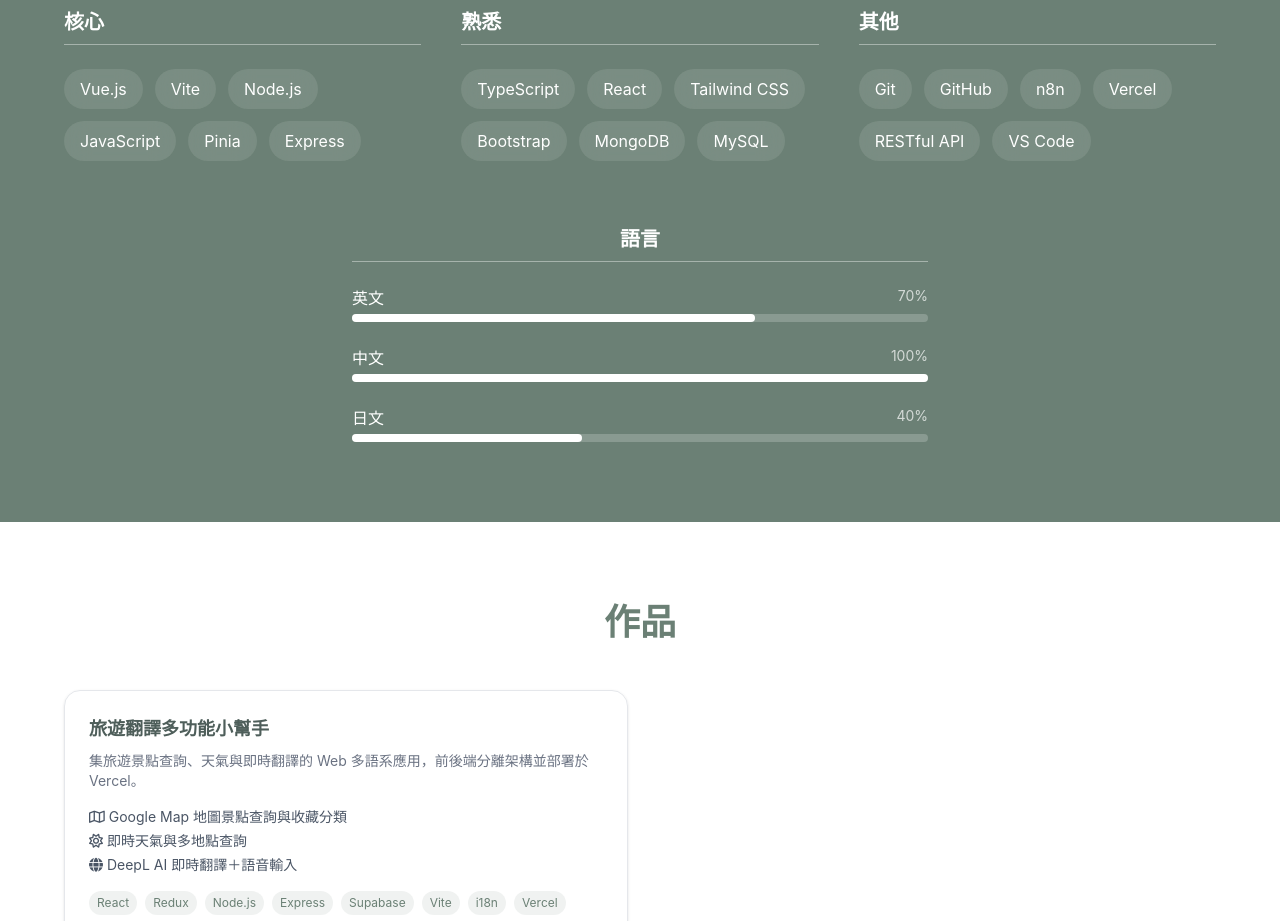
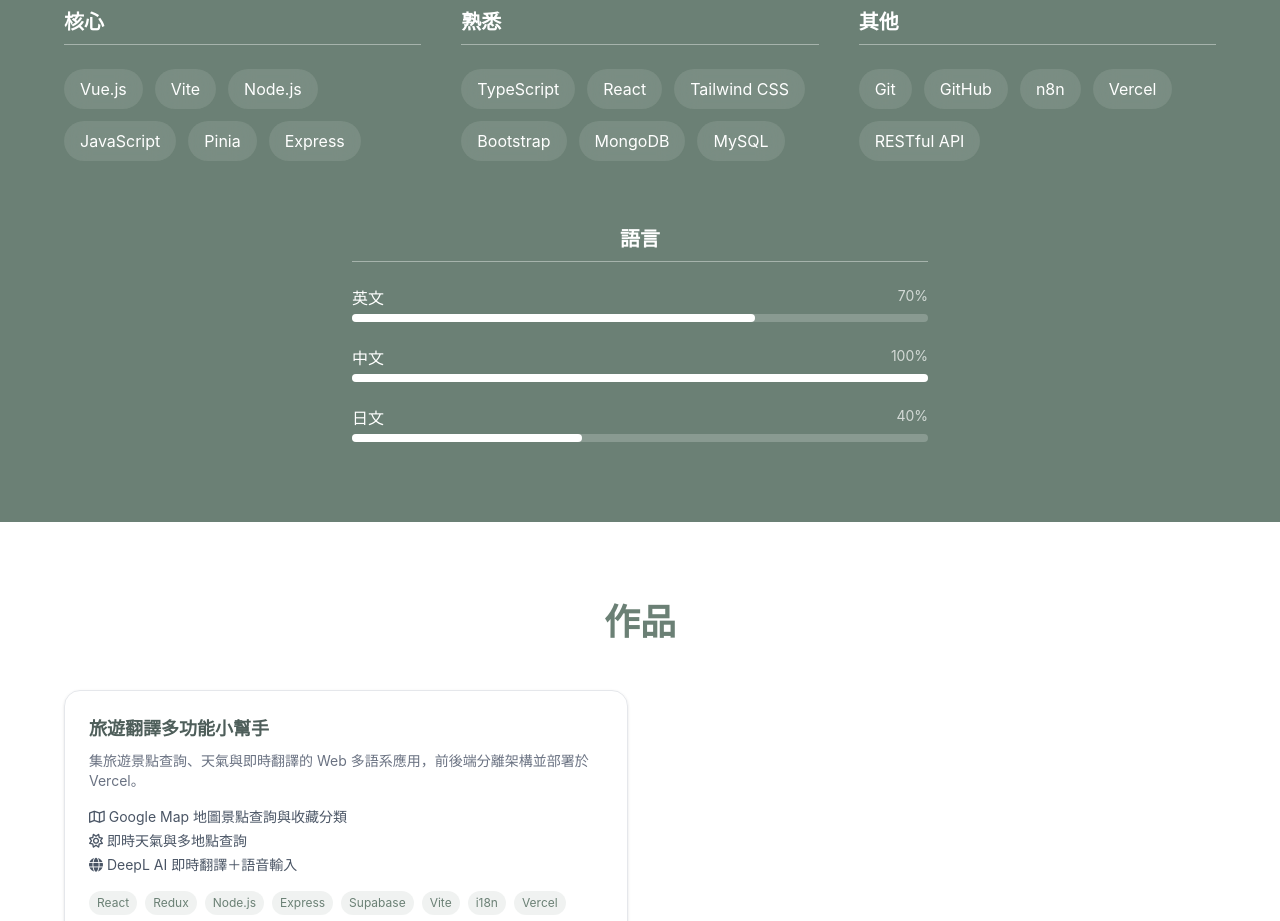
Before and after one commit to Chloe905/My-Resume, a Vue app: page / in a window 1280 px wide. Shown: the part 960-1881 px from the top of the page. Built offline with nearby package versions, Linux system fonts and the light colour scheme.

Commit message:
Update Skill.vue

```diff
--- a/src/components/Skill.vue
+++ b/src/components/Skill.vue
@@ -8,7 +8,7 @@
 
 const familiar = ['TypeScript', 'React', 'Tailwind CSS', 'Bootstrap', 'MongoDB', 'MySQL'];
 
-const others = ['Git', 'GitHub', 'n8n', 'Vercel', 'RESTful API', 'VS Code'];
+const others = ['Git', 'GitHub', 'n8n', 'Vercel', 'RESTful API'];
 
 const languages = computed(() => [
   { name: t('skill.en'), level: 70 },
```
